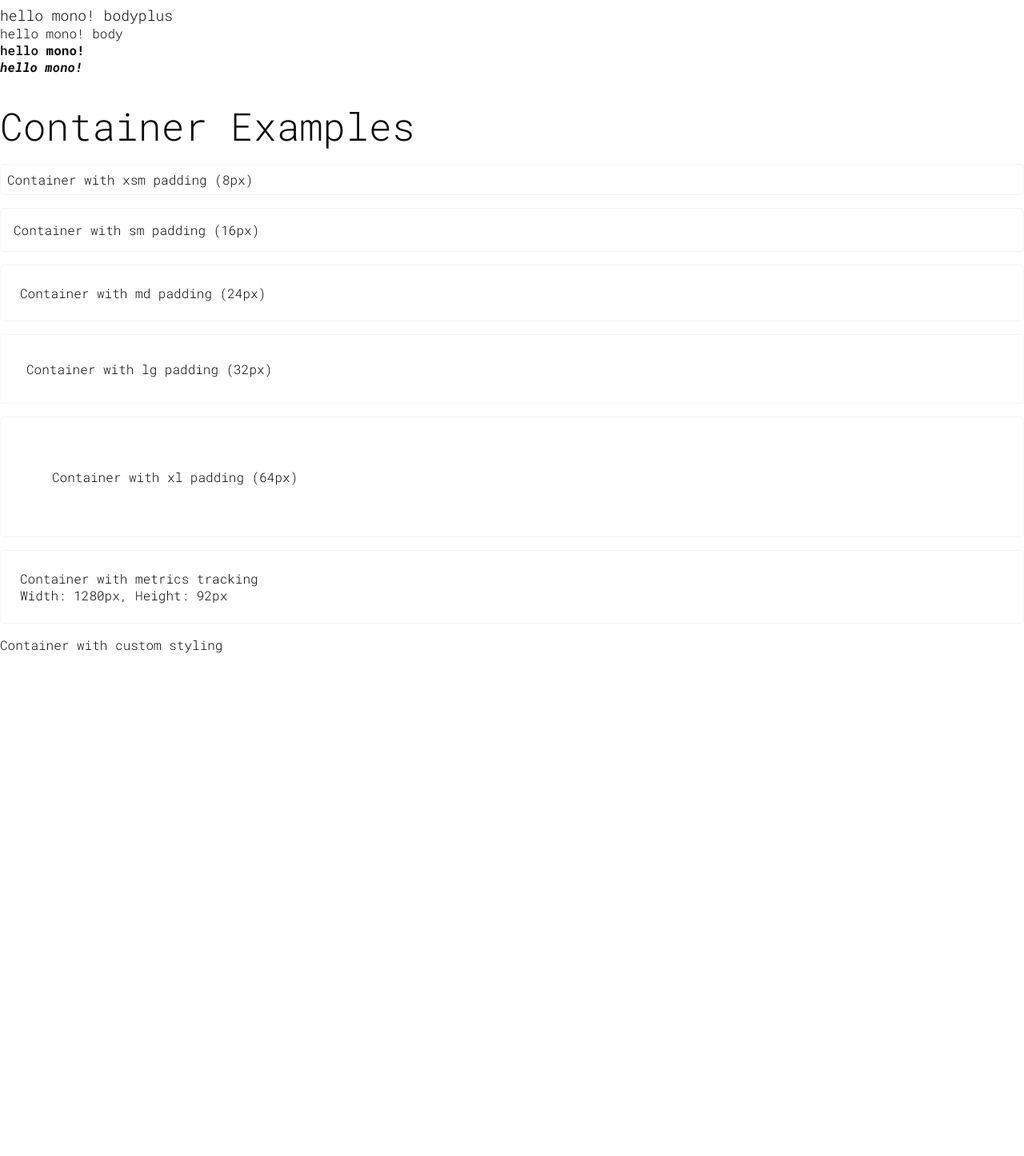
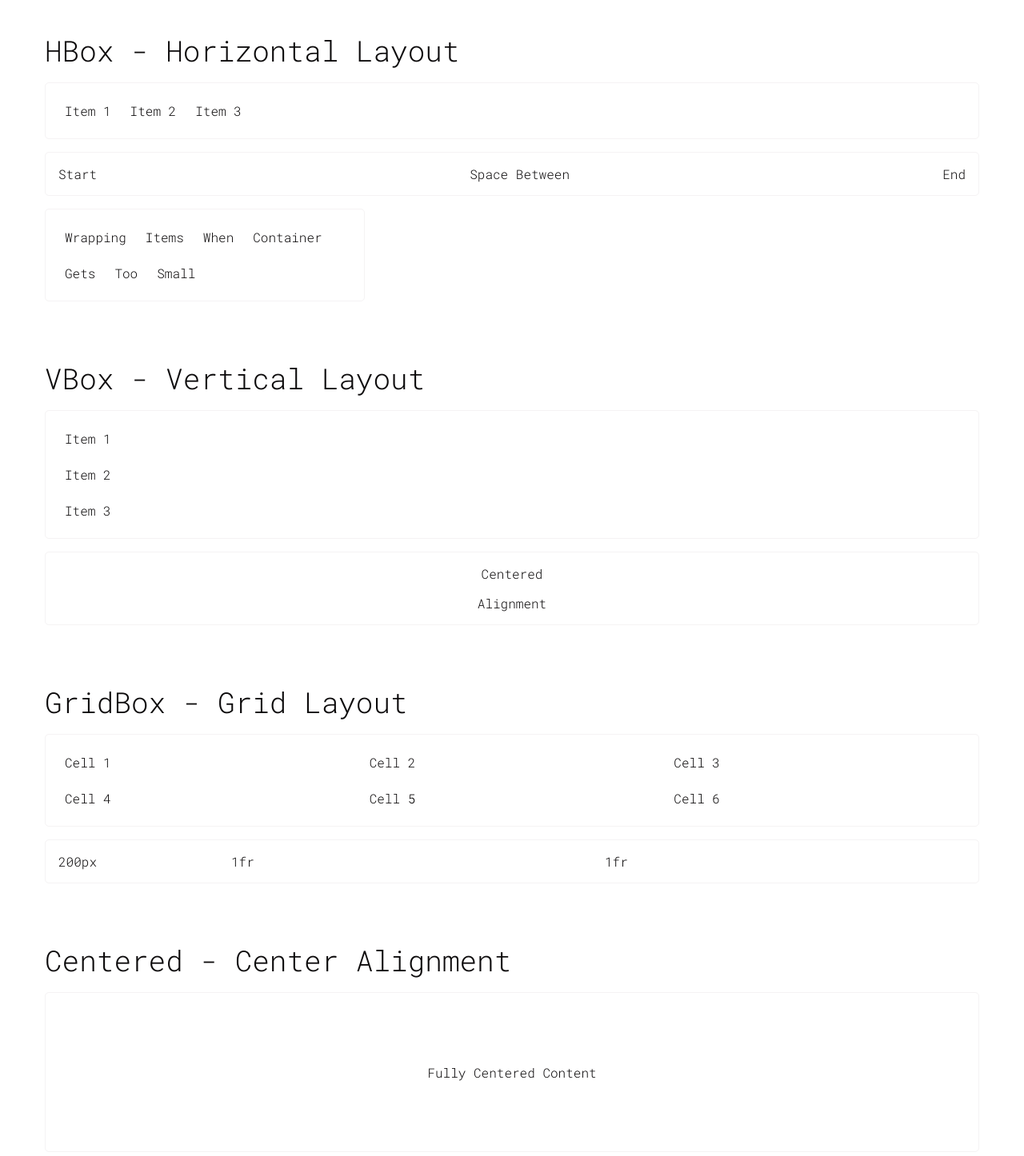
Before and after one commit to Downmoto/ecmc-design-core, a SvelteKit app: page / in a window 1280 px wide. Shown: the part 104-1550 px from the top of the page at 80% size. Before the commit the page ends 921 px from the top, so only its background shows below. Built offline with nearby package versions, Linux system fonts and the light colour scheme.

Commit message:
feat: implement new layout components (HBox, VBox, GridBox, Centered) and update container padding variables

```diff
--- a/src/lib/atoms/container/container.svelte
+++ b/src/lib/atoms/container/container.svelte
@@ -68,22 +68,22 @@
 
 <style>
 	.container--padding-xsm {
-		padding: 8px;
+		padding: var(--spacing-xsm);
 	}
 
 	.container--padding-sm {
-		padding: 16px;
+		padding: var(--spacing-sm)
 	}
 
 	.container--padding-md {
-		padding: 24px;
+		padding: var(--spacing-md)
 	}
 
 	.container--padding-lg {
-		padding: 32px;
+		padding: var(--spacing-lg)
 	}
 
 	.container--padding-xl {
-		padding: 64px;
+		padding: var(--spacing-xl)
 	}
 </style>
--- a/src/lib/atoms/container/container.svelte.ts
+++ b/src/lib/atoms/container/container.svelte.ts
@@ -53,6 +53,7 @@ export interface ContainerProps extends HTMLAttributes<HTMLDivElement> {
 	 */
 	padding?: 'xsm' | 'sm' | 'md' | 'lg' | 'xl';
 
+
 	/**
 	 * Optional bound prop to track container element metrics
 	 * Use bind:metrics={yourVariable} to access container dimensions and position
--- /dev/null
+++ b/src/lib/atoms/container/sub/centered.container.svelte
@@ -0,0 +1,33 @@
+<script lang="ts">
+    import Container from "../container.svelte";
+    import type { ContainerProps } from "../container.svelte.ts";
+
+    interface CenteredProps extends ContainerProps {
+        horizontal?: boolean;
+        vertical?: boolean;
+    }
+
+    let {
+        children,
+        horizontal = true,
+        vertical = true,
+        metrics = $bindable(),
+        ...containerProps
+    }: CenteredProps = $props();
+
+    let justifyContent = $derived(horizontal ? 'center' : 'flex-start');
+    let alignItems = $derived(vertical ? 'center' : 'stretch');
+</script>
+
+<Container bind:metrics={metrics} {...containerProps}>
+    <div class="centered" style="justify-content: {justifyContent}; align-items: {alignItems};">
+        {@render children?.()}
+    </div>
+</Container>
+
+<style>
+    .centered {
+        display: flex;
+        height: 100%;
+    }
+</style>
--- /dev/null
+++ b/src/lib/atoms/container/sub/gridbox.container.svelte
@@ -0,0 +1,35 @@
+<script lang="ts">
+    import Container from "../container.svelte";
+    import type { ContainerProps } from "../container.svelte.ts";
+
+    interface GridBoxProps extends ContainerProps {
+        columns?: number | string;
+        gap?: 'xsm' | 'sm' | 'md' | 'lg' | 'xl';
+        autoFlow?: 'row' | 'column' | 'dense' | 'row dense' | 'column dense';
+    }
+
+    let {
+        children,
+        columns = 2,
+        gap = 'md',
+        autoFlow = 'row',
+        metrics = $bindable(),
+        ...containerProps
+    }: GridBoxProps = $props();
+
+    let gridTemplateColumns = $derived(
+        typeof columns === 'number' ? `repeat(${columns}, 1fr)` : columns
+    );
+</script>
+
+<Container bind:metrics={metrics} {...containerProps}>
+    <div class="gridbox" style="grid-template-columns: {gridTemplateColumns}; gap: var(--spacing-{gap}); grid-auto-flow: {autoFlow};">
+        {@render children?.()}
+    </div>
+</Container>
+
+<style>
+    .gridbox {
+        display: grid;
+    }
+</style>
--- /dev/null
+++ b/src/lib/atoms/container/sub/hbox.container.svelte
@@ -0,0 +1,35 @@
+<script lang="ts">
+    import Container from "../container.svelte";
+    import type { ContainerProps } from "../container.svelte.ts";
+
+    interface HBoxProps extends ContainerProps {
+        gap?: 'xsm' | 'sm' | 'md' | 'lg' | 'xl';
+        align?: 'flex-start' | 'center' | 'flex-end' | 'stretch' | 'baseline';
+        justify?: 'flex-start' | 'center' | 'flex-end' | 'space-between' | 'space-around' | 'space-evenly';
+        wrap?: boolean;
+    }
+
+    let {
+        children,
+        gap = 'md',
+        align = 'stretch',
+        justify = 'flex-start',
+        wrap = false,
+        metrics = $bindable(),
+        ...containerProps
+    }: HBoxProps = $props();
+
+    let flexWrap = $derived(wrap ? 'wrap' : 'nowrap');
+</script>
+
+<Container bind:metrics={metrics} {...containerProps}>
+    <div class="hbox" style="gap: var(--spacing-{gap}); align-items: {align}; justify-content: {justify}; flex-wrap: {flexWrap};">
+        {@render children?.()}
+    </div>
+</Container>
+
+<style>
+    .hbox {
+        display: flex;
+    }
+</style>
--- /dev/null
+++ b/src/lib/atoms/container/sub/vbox.container.svelte
@@ -0,0 +1,36 @@
+<script lang="ts">
+    import Container from "../container.svelte";
+    import type { ContainerProps } from "../container.svelte.ts";
+
+    interface VBoxProps extends ContainerProps {
+        gap?: 'xsm' | 'sm' | 'md' | 'lg' | 'xl';
+        align?: 'flex-start' | 'center' | 'flex-end' | 'stretch' | 'baseline';
+        justify?: 'flex-start' | 'center' | 'flex-end' | 'space-between' | 'space-around' | 'space-evenly';
+        wrap?: boolean;
+    }
+
+    let {
+        children,
+        gap = 'md',
+        align = 'stretch',
+        justify = 'flex-start',
+        wrap = false,
+        metrics = $bindable(),
+        ...containerProps
+    }: VBoxProps = $props();
+
+    let flexWrap = $derived(wrap ? 'wrap' : 'nowrap');
+</script>
+
+<Container bind:metrics={metrics} {...containerProps}>
+    <div class="vbox" style="gap: var(--spacing-{gap}); align-items: {align}; justify-content: {justify}; flex-wrap: {flexWrap};">
+        {@render children?.()}
+    </div>
+</Container>
+
+<style>
+    .vbox {
+        display: flex;
+        flex-direction: column;
+    }
+</style>
--- a/src/lib/index.ts
+++ b/src/lib/index.ts
@@ -1,6 +1,12 @@
 // Reexport your entry components here
 export { default as Container } from './atoms/container/container.svelte';
 export type { ContainerProps, ContainerMetrics } from './atoms/container/container.svelte.ts';
+
+// Reexport sub-containers
+export { default as HBox } from './atoms/container/sub/hbox.container.svelte';
+export { default as VBox } from './atoms/container/sub/vbox.container.svelte';
+export { default as GridBox } from './atoms/container/sub/gridbox.container.svelte';
+export { default as Centered } from './atoms/container/sub/centered.container.svelte';
 
 export { default as Text } from './atoms/text/text.svelte';
 export type { TextProps } from './atoms/text/text.svelte.ts';
--- a/src/lib/utils/ecmc.css
+++ b/src/lib/utils/ecmc.css
@@ -54,3 +54,11 @@ video {
 	--red-600: #ba181b;
 	--red-500: #e5383b;
 }
+
+:root {
+	--spacing-xsm: 0.5rem;
+	--spacing-sm: 1rem;
+	--spacing-md: 1.5rem;
+	--spacing-lg: 2rem;
+	--spacing-xl: 3rem
+}
--- a/src/routes/+page.svelte
+++ b/src/routes/+page.svelte
@@ -1,69 +1,88 @@
 <script lang="ts">
-	import { Text, Container, type ContainerMetrics } from '$lib/index.js';
+	import { Text, HBox, VBox, GridBox, Centered, type ContainerMetrics } from '$lib/index.js';
 	import '$lib/utils/ecmc.css';
 
 	let containerMetrics: ContainerMetrics | undefined;
 </script>
 
-<div class="text">
-	<Text variant="headline">hello mono! headline</Text>
-	<Text variant="subtitle">hello mono! subtitle</Text>
-	<Text variant="bodyPlus">hello mono! bodyplus</Text>
-	<Text variant="body">hello mono! body</Text>
+<VBox gap="md" padding="lg">
+	<Text variant="headline">Layout Components Demo</Text>
 
-	<Text weight={500}>hello <Text weight={700} inline>mono!</Text></Text>
-	<Text variant="body" weight={700} italic>hello mono!</Text>
-</div>
+	<VBox gap="sm">
+		<Text variant="subtitle">HBox - Horizontal Layout</Text>
+		<HBox gap="md" padding="md" style="border: 1px solid var(--neutral-100); border-radius: 5px;">
+			<Text>Item 1</Text>
+			<Text>Item 2</Text>
+			<Text>Item 3</Text>
+		</HBox>
 
-<div class="containers">
-	<Text variant="headline">Container Examples</Text>
+		<HBox gap="sm" justify="space-between" padding="sm" style="border: 1px solid var(--neutral-100); border-radius: 5px;">
+			<Text>Start</Text>
+			<Text>Space Between</Text>
+			<Text>End</Text>
+		</HBox>
 
-	<Container padding="xsm">
-		<Text>Container with xsm padding (8px)</Text>
-	</Container>
+		<HBox gap="md" wrap={true} padding="md" style="border: 1px solid var(--neutral-100); border-radius: 5px; max-width: 400px;">
+			<Text>Wrapping</Text>
+			<Text>Items</Text>
+			<Text>When</Text>
+			<Text>Container</Text>
+			<Text>Gets</Text>
+			<Text>Too</Text>
+			<Text>Small</Text>
+		</HBox>
+	</VBox>
 
-	<Container padding="sm">
-		<Text>Container with sm padding (16px)</Text>
-	</Container>
+	<VBox gap="sm">
+		<Text variant="subtitle">VBox - Vertical Layout</Text>
+		<VBox gap="md" padding="md" style="border: 1px solid var(--neutral-100); border-radius: 5px;">
+			<Text>Item 1</Text>
+			<Text>Item 2</Text>
+			<Text>Item 3</Text>
+		</VBox>
 
-	<Container padding="md">
-		<Text>Container with md padding (24px)</Text>
-	</Container>
+		<VBox gap="sm" align="center" padding="sm" style="border: 1px solid var(--neutral-100); border-radius: 5px;">
+			<Text>Centered</Text>
+			<Text>Alignment</Text>
+		</VBox>
+	</VBox>
 
-	<Container padding="lg">
-		<Text>Container with lg padding (32px)</Text>
-	</Container>
+	<VBox gap="sm">
+		<Text variant="subtitle">GridBox - Grid Layout</Text>
+		<GridBox columns={3} gap="md" padding="md" style="border: 1px solid var(--neutral-100); border-radius: 5px;">
+			<Text>Cell 1</Text>
+			<Text>Cell 2</Text>
+			<Text>Cell 3</Text>
+			<Text>Cell 4</Text>
+			<Text>Cell 5</Text>
+			<Text>Cell 6</Text>
+		</GridBox>
 
-	<Container padding="xl">
-		<Text>Container with xl padding (64px)</Text>
-	</Container>
+		<GridBox columns="200px 1fr 1fr" gap="sm" padding="sm" style="border: 1px solid var(--neutral-100); border-radius: 5px;">
+			<Text>200px</Text>
+			<Text>1fr</Text>
+			<Text>1fr</Text>
+		</GridBox>
+	</VBox>
 
-	<Container bind:metrics={containerMetrics}>
-		<Text>Container with metrics tracking</Text>
-		{#if containerMetrics}
-			<Text variant="body"
-				>Width: {containerMetrics.width.toFixed(0)}px, Height: {containerMetrics.height.toFixed(
-					0
-				)}px</Text
-			>
-		{/if}
-	</Container>
+	<VBox gap="sm">
+		<Text variant="subtitle">Centered - Center Alignment</Text>
+		<Centered padding="md" style="border: 1px solid var(--neutral-100); border-radius: 5px; height: 200px;">
+			<Text>Fully Centered Content</Text>
+		</Centered>
 
-	<Container padding="md" class="custom-container">
-		<Text>Container with custom styling</Text>
-	</Container>
-</div>
+		<Centered horizontal={true} vertical={false} padding="md" style="border: 1px solid var(--neutral-100); border-radius: 5px; height: 100px;">
+			<Text>Horizontally Centered Only</Text>
+		</Centered>
+	</VBox>
 
-<style>
-	.containers {
-		margin-top: 2rem;
-		display: flex;
-		flex-direction: column;
-		gap: 1rem;
-	}
-
-	.containers :global([class*='container--padding']) {
-		border: 1px solid var(--neutral-100);
-		border-radius: 5px;
-	}
-</style>
+	<VBox gap="sm" bind:metrics={containerMetrics}>
+		<Text variant="subtitle">Metrics Tracking</Text>
+		<HBox gap="md" padding="md" style="border: 1px solid var(--neutral-100); border-radius: 5px;">
+			<Text>Container with metrics</Text>
+			{#if containerMetrics}
+				<Text variant="body">Width: {containerMetrics.width.toFixed(0)}px, Height: {containerMetrics.height.toFixed(0)}px</Text>
+			{/if}
+		</HBox>
+	</VBox>
+</VBox>
```
